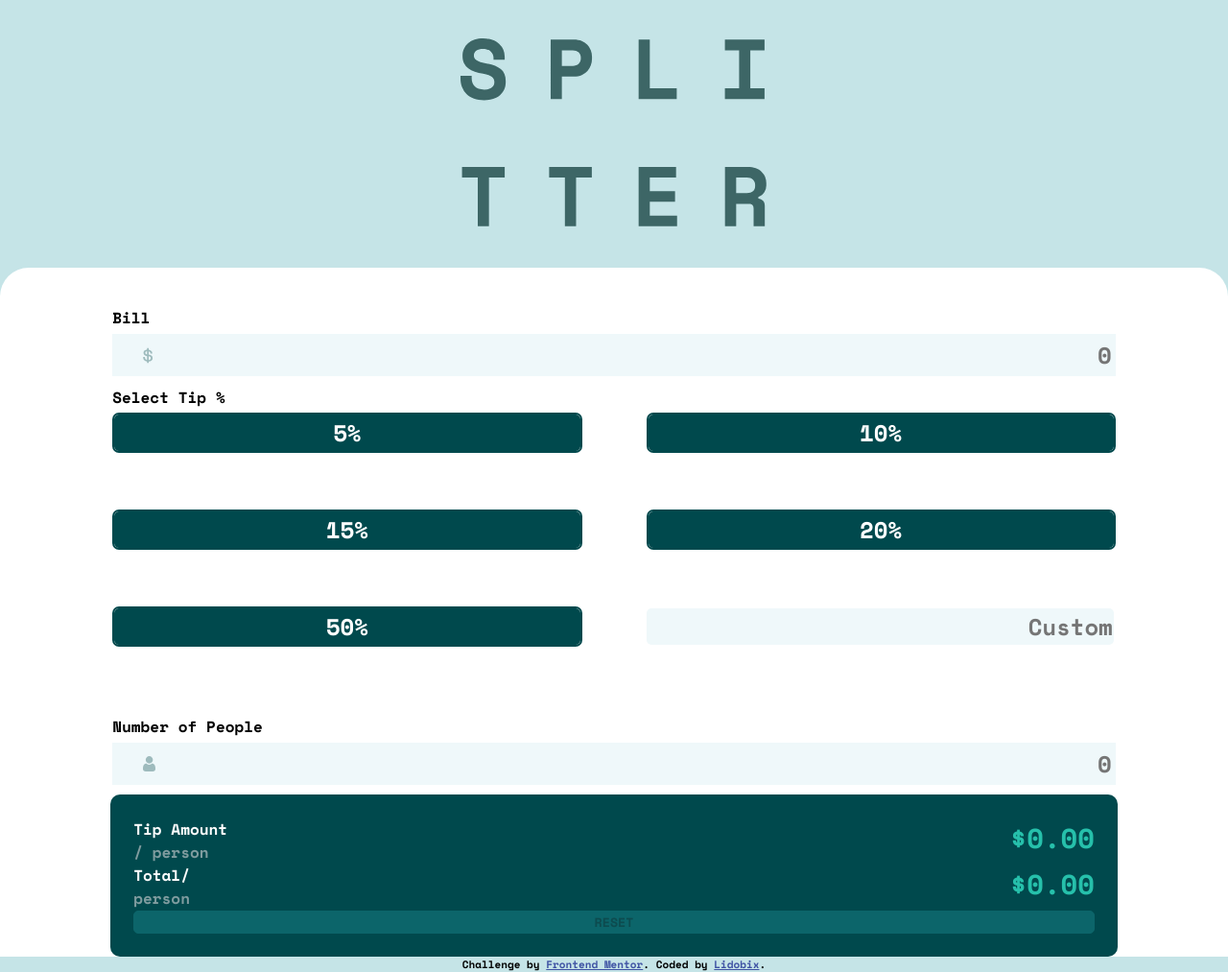
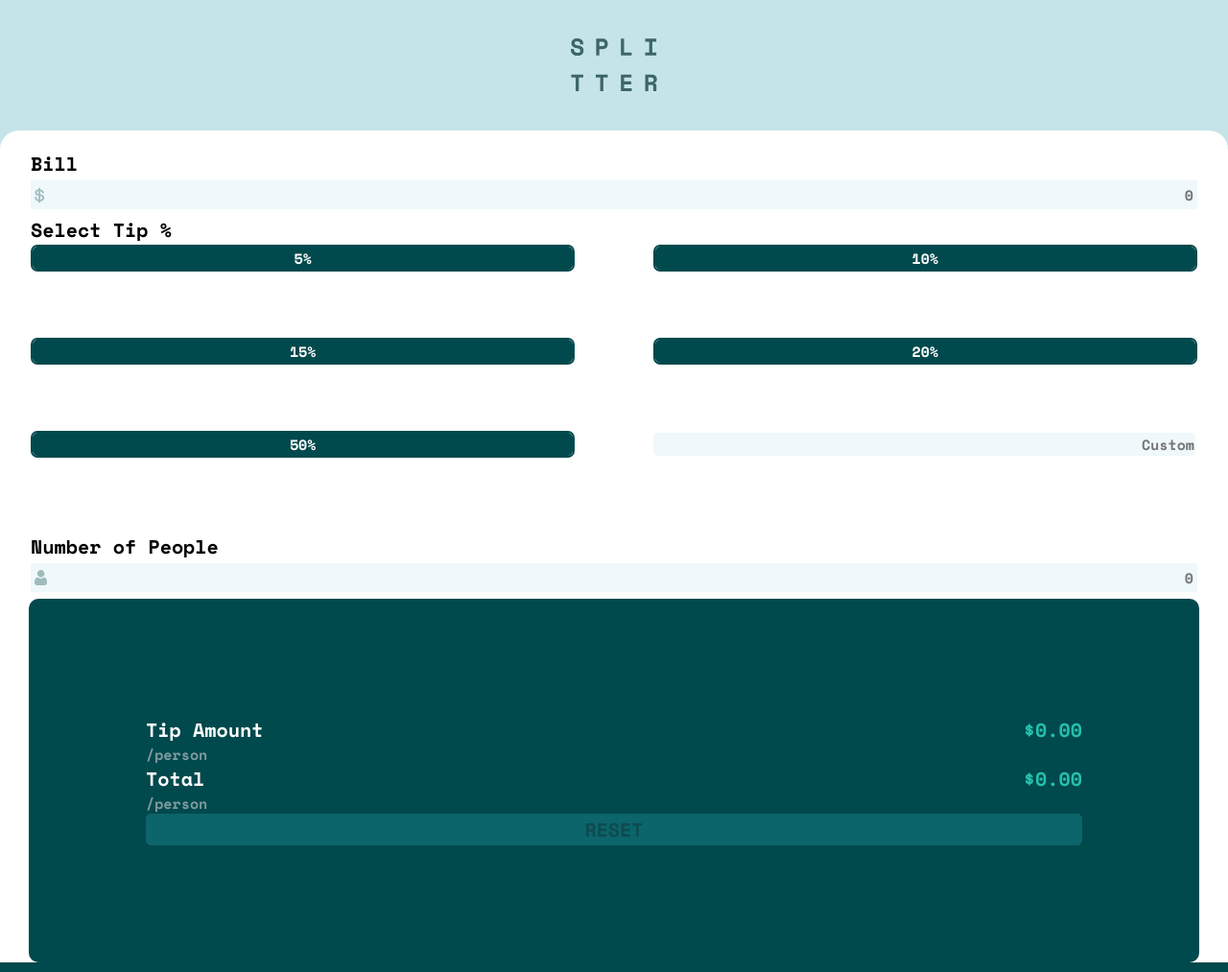
Before and after one commit to Lidobix/FM_Tip_calculator_app, a PHP site: page / in a window 1280 px wide. Shown: the whole page at 96% size. Run offline with PHP 8.4, Linux system fonts and the light colour scheme.

Commit message:
refacto page et unites

```diff
--- a/index.html
+++ b/index.html
@@ -36,7 +36,7 @@
                 id="billAmount"
                 placeholder="0"
                 style="background-image: url(./images/icon-dollar.svg)"
-                class="notCustomInput unClickedInput"
+                class="customInput unClickedInput"
               />
             </fieldset>
 
@@ -45,35 +45,35 @@
               <div id="inputContainer">
                 <input
                   type="button"
-                  class="notClickedTip tip"
+                  class="tipSelector notClickedTip"
                   name="tip"
                   id="tip5"
                   value="5%"
                 />
                 <input
                   type="button"
-                  class="notClickedTip tip"
+                  class="tipSelector notClickedTip"
                   name="tip"
                   id="tip10"
                   value="10%"
                 />
                 <input
                   type="button"
-                  class="notClickedTip tip"
+                  class="tipSelector notClickedTip"
                   name="tip"
                   id="tip15"
                   value="15%"
                 />
                 <input
                   type="button"
-                  class="notClickedTip tip"
+                  class="tipSelector notClickedTip"
                   name="tip"
                   id="tip20"
                   value="20%"
                 />
                 <input
                   type="button"
-                  class="notClickedTip tip"
+                  class="tipSelector notClickedTip"
                   name="tip"
                   id="tip50"
                   value="50%"
@@ -83,16 +83,14 @@
                   name="tip"
                   id="customTip"
                   placeholder="Custom"
-                  class="unClickedInput"
+                  class="unClickedInput customInput"
                 />
               </div>
             </fieldset>
 
             <div>
               <fieldset>
-                <legend id="peopleLegend">
-                  <div>Number of People</div>
-                </legend>
+                <legend id="peopleLegend">Number of People</legend>
 
                 <input
                   type="number"
@@ -100,7 +98,7 @@
                   id="peopleQty"
                   placeholder="0"
                   style="background-image: url(./images/icon-person.svg)"
-                  class="notCustomInput unClickedInput"
+                  class="customInput unClickedInput"
                 />
               </fieldset>
             </div>
@@ -108,18 +106,16 @@
         </div>
 
         <div id="resultWindow">
-          <div id="resultWindowContent">
           <div id="display">
             <div>
-                <span class="title">Tip Amount</span> <br />
-                <span class="sub">/ person</span>
+              <p class="resultTitle">Tip Amount</p>
+              <p class="resultUnit">/person</p>
             </div>
             <div id="tipAmount" class="amount"></div>
             <div>
-                <span class="title">Total/</span> <br />
-                <span class="sub">person</span>
+              <p class="resultTitle">Total</p>
+              <p class="resultUnit">/person</p>
             </div>
-
             <div id="totalAmount" class="amount"></div>
           </div>
 
@@ -127,16 +123,6 @@
         </div>
       </div>
     </div>
-    </div>
-
-    <footer>
-      <div class="attribution">
-        Challenge by
-        <a href="https://www.frontendmentor.io?ref=challenge" target="_blank"
-          >Frontend Mentor</a
-        >. Coded by <a href="#">Lidobix</a>.
-      </div>
-    </footer>
 
     <script type="module" src="./index.js"></script>
   </body>
--- a/index.js
+++ b/index.js
@@ -95,13 +95,13 @@ window.document.addEventListener('DOMContentLoaded', function () {
 
   function clickDesign(idButton) {
     tipButtons.forEach((button) => {
-      button.classList.remove('tipClicked');
+      button.classList.remove('clickedTip');
       button.classList.add('notClickedTip');
     });
 
     if (idButton) {
       document.getElementById(idButton).classList.remove('notClickedTip');
-      document.getElementById(idButton).classList.add('tipClicked');
+      document.getElementById(idButton).classList.add('clickedTip');
     }
   }
 });
--- a/styles.css
+++ b/styles.css
@@ -12,56 +12,50 @@
     --turquoise: #26c0ab;
     --turquoise_light: #9FE8DF;
 
+    font-size: 10px;
+
 }
 
-.attribution { font-size: 11px; text-align: center; }
-.attribution a { color: hsl(228, 45%, 44%); }
+/* .attribution { font-size: 11rem; text-align: center; }
+.attribution a { color: hsl(228, 45%, 44%); } */
+/* ////////////////////////////// VALIDE ////////////////////////////// */
 
 html {
     background-color: var(--blue_light);
-    height: 100%
-  }
+    display : flex;
+    height: 100%;
+}
 
 body {
-    min-height: 100vh;
+    flex:1;
     margin: 0;
     padding: 0;
     display: flex;
     flex-direction: column;
     align-items: center;
+}
 
+#logoMain{
+     width: 9rem;
+    margin: 4rem 0;
+}
+
+#calculator{
+    width: 100%;
+    flex: 1;
+    background-color: var(--white);
+    border-radius: 2rem 2rem 0 0;
+    -webkit-border-radius: 2rem 2rem 0 0;
+    -moz-border-radius: 2rem 2rem 0 0;
+    -ms-border-radius: 2rem 2rem 0 0;
+    -o-border-radius: 2rem 2rem 0 0;
+}
+
+#calculatorContent{
+    padding: 2rem 3rem 0 3rem;
 }
 
 
-#logoMain{
-width:25vw;
-margin: 5vh 0 5vh 0 ;
-}
-
-#calculator{
-
-    padding:0;
-    margin: 0;
-    width: 100vw;
-}
-
-#calculatorContent{
-
-    padding:5vh 9vw 0 9vw
-}
-
-
-
-#calculator{
-    display: flex;
-    flex-direction: column;
-    background-color: var(--white);
-    border-radius: 30px 30px 0 0;
-    -webkit-border-radius: 30px 30px 0 0;
-    -moz-border-radius: 30px 30px 0 0;
-    -ms-border-radius: 30px 30px 0 0;
-    -o-border-radius: 30px 30px 0 0;
-}
 
 fieldset{
 
@@ -73,7 +67,7 @@ padding-left: 0;
 
 }
 
-/* /////////////////////////////// TIPS /////////////////////////////// */
+
 
 #inputContainer{
     display: flex;
@@ -81,190 +75,161 @@ padding-left: 0;
     justify-content: space-between;
 }
 
-#inputContainer > input{
+.tipSelector{
+    border-width: 0.1rem;
+    border-style: solid;
+    outline-width: 0.2rem;
+    outline-style: solid;
+}
 
-    padding:0;
-    border-radius: 5px;
-    -webkit-border-radius: 5px;
-    -moz-border-radius: 5px;
-    -ms-border-radius: 5px;
-    -o-border-radius: 5px;
-    height: auto;
-    flex-basis:calc(47% - 8px);
-    font-size: 1.5em;
-    margin: 0 4px 6% 4px
 
+.notClickedTip{
+    border-color: var(--blue_dark);
+    background-color: var(--blue_dark);
+    outline-color: var(--blue_dark);
+    color: var(--white);
 }
+
+.clickedTip{
+    background-color: var(--turquoise);
+    border-color: var(--turquoise);
+    outline-color: var(--turquoise);
+    color: var(--blue_dark)
+}
+
+.notClickedTip:hover{
+    background-color: var(--turquoise_light);
+    outline-color: var(--turquoise_light);
+    color: var(--blue_dark);
+}
+
+
+input[type=number]{
+    text-align: right;
+    display: block;
+    background-color:var(--blue_very_light);
+    outline: 0.2rem solid transparent;
+    -moz-appearance:textfield ;
+    padding: 0.3rem;
+    margin: 0 0.2rem 0 0.2rem ;
+    width: calc(100% - 1.2rem);
+    font-size: 1.5rem;
+}
+
 
 
 #inputContainer > input[type=button]{
     text-align: center;
 }
 
-
-.notClickedTip{
-
-
-    border:1px solid  var(--blue_dark);
-    /* background-color: hsl(183, 100%, 15%); */
-    background-color: var(--blue_dark);
-    outline:2px solid var(--blue_dark);
-    color:var(--white);
+.unClickedInput{
+    border: 0.1rem solid transparent;
+}
+input[type=number]:focus{
+    outline-color: var(--turquoise);
 }
 
-.notClickedTip:hover{
-    background-color: var(--turquoise_light);
-    outline:2px solid var(--turquoise_light);
-    color:var(--blue_dark);
+input[type=number]:hover{
+    outline-color: var(--turquoise);
+}
+
+.errorZeroPeople{
+    color:var(--red_light);
+}
+.errorZeroPeopleInput{
+    outline: 0.2rem solid var(--red_light);
+}
+legend{
+    font-size:2rem;
 }
 
 
-.tipClicked{
+
+#resultWindow{
+    background-color: var(--blue_dark);
+    padding: 10%;
+    border-radius:1rem ;
+    -webkit-border-radius:1rem ;
+    -moz-border-radius:1rem ;
+    -ms-border-radius:1rem ;
+    -o-border-radius:1rem ;
+}
+
+
+#display{
+    display: flex;
+    flex-wrap: wrap;
+    justify-content: space-between;
+}
+
+#display > div {
+    flex-basis: 50%;
+}
+
+p{
+    margin: 0;
+}
+.resultTitle{
+    color:var(--white);
+    font-size:2rem;
+}
+.resultUnit {
+    color: var(--grey);
+    font-size:1.5rem;
+}
+
+.amount {
+    color: var(--turquoise);
+    font-size:2rem;
+    text-align: right;
+    overflow: hidden;
+}
+
+#resetButton:disabled{
+    background-color:  var(--blue_strong);
+    border-color: var(--blue_strong);
+}
+
+#resetButton{
+    font-size: 2rem;
     background-color: var(--turquoise);
-    border:1px solid var(--turquoise);
-    outline:2px solid hvar(--turquoise);
-    color: var(--blue_dark)
+    border:0.1rem solid var(--turquoise);
+    width: 100%;
+    border-radius:0.5rem ;
+    -webkit-border-radius:0.5rem ;
+    -moz-border-radius:0.5rem ;
+    -ms-border-radius:0.5rem ;
+    -o-border-radius:0.5rem ;
 }
-/* ////////////////////////////// RESULTS ////////////////////////////// */
+ /* //////////////////////////////FIN VALIDE ////////////////////////////// */
 
-.notCustomInput{
-    width:100%;
+
+#inputContainer > input{
+    padding:0;
+    border-radius:0.5rem;
+    -webkit-border-radius:0.5rem;
+    -moz-border-radius:0.5rem;
+    -ms-border-radius:0.5rem;
+    -o-border-radius:0.5rem;
+    height: auto;
+    flex-basis:calc(47% - 1rem);
+    font-size: 1.5rem;
+    margin: 0 0.4rem 6% 0.4rem     ;
+}
+
+.customInput{
+    /* width:100%; */
     text-align: right;
     background-repeat: no-repeat;
     background-position: center;
-    background-position-x: 3%;
+    background-position-x: 0.3rem;
 }
-
-
-input[type=number]{
-    text-align: right;
-    display: block;
-    /* background-color:  hsl(189, 41%, 97%); */
-    background-color:var(--blue_very_light);
-    /* background-color:var(--blue_light); */
-    -moz-appearance:textfield ;
-
-    padding:3px;
-    margin: 0 2px 0 2px ;
-    width: calc(100% - 12px);
-    font-size: 1.5em;
-
-}
-
-
-input[type=number]:focus{
-    outline:2px solid var(--turquoise);
-}
-
-input[type=number]:hover{
-    outline:2px solid var(--turquoise);
-}
-
-/* input[type=number]{
-    outline:2px solid hsl(172, 67%, 45%);
-} */
 
 
 
 
-.unClickedInput{
-    border: 1px solid transparent;
-}
-/*
-.clickedInput{
-    outline:none;
-    border:1px solid hsl(172, 67%, 45%);
-} */
 
 
-
-#boxMessage{
-    display:flex;
-    justify-content: space-between;
-}
-
-#peopleLegend{
-
-    display:inline-flex;
-    width: 100%;
-
-    justify-content: space-between;
-}
-
-
-.errorZeroPeople{
-    color:var(--red_light);
-}
-
-
-
-.errorZeroPeopleInput{
-    outline:2px solid var(--red_light);
-}
-
-/* .errorZeroPeopleInput:hover{
-    outline:2px solid hsl(13,39.9%,62.2%);
-} */
-
-
-#resultWindowContent{
- background-color: var(--blue_dark);
- padding: 3vh;
- border-radius:10px ;
- -webkit-border-radius:10px ;
- -moz-border-radius:10px ;
- -ms-border-radius:10px ;
- -o-border-radius:10px ;
-}
-
-#display{
-    display:grid;
-    grid-template-columns: 50% 50%;
-}
-
-.amount {
-    color: var(--turquoise);
-    font-size:1.8em;
-}
-.sub {
-    color: var(--grey)
-}
-.title{
-    color:var(--white);
-}
-#tipAmount{
-    text-align: right;
-    overflow: hidden;
-}
-#totalAmount{
-    text-align: right;
-    overflow: hidden;
-
-}
-
-
-
-#resultWindowContent> button{
-    background-color: var(--turquoise);
-    border:1px solid var(--turquoise);
-    width: 100%;
-    border-radius:5px ;
-     -webkit-border-radius:5px ;
-      -moz-border-radius:5px ;
-       -ms-border-radius:5px ;
-       -o-border-radius:5px ;
-}
-
-
-#resetButton:disabled{
-    background-color:  var(--blue_strong);
-    border: 1px solid  var(--blue_strong);
-}
-
-
-    #resetButton:hover{
-        background-color: 'red';
-    }
 
     input::-webkit-outer-spin-button,
 input::-webkit-inner-spin-button {
```
Lines whose indentation alone changed are shown as unchanged.
